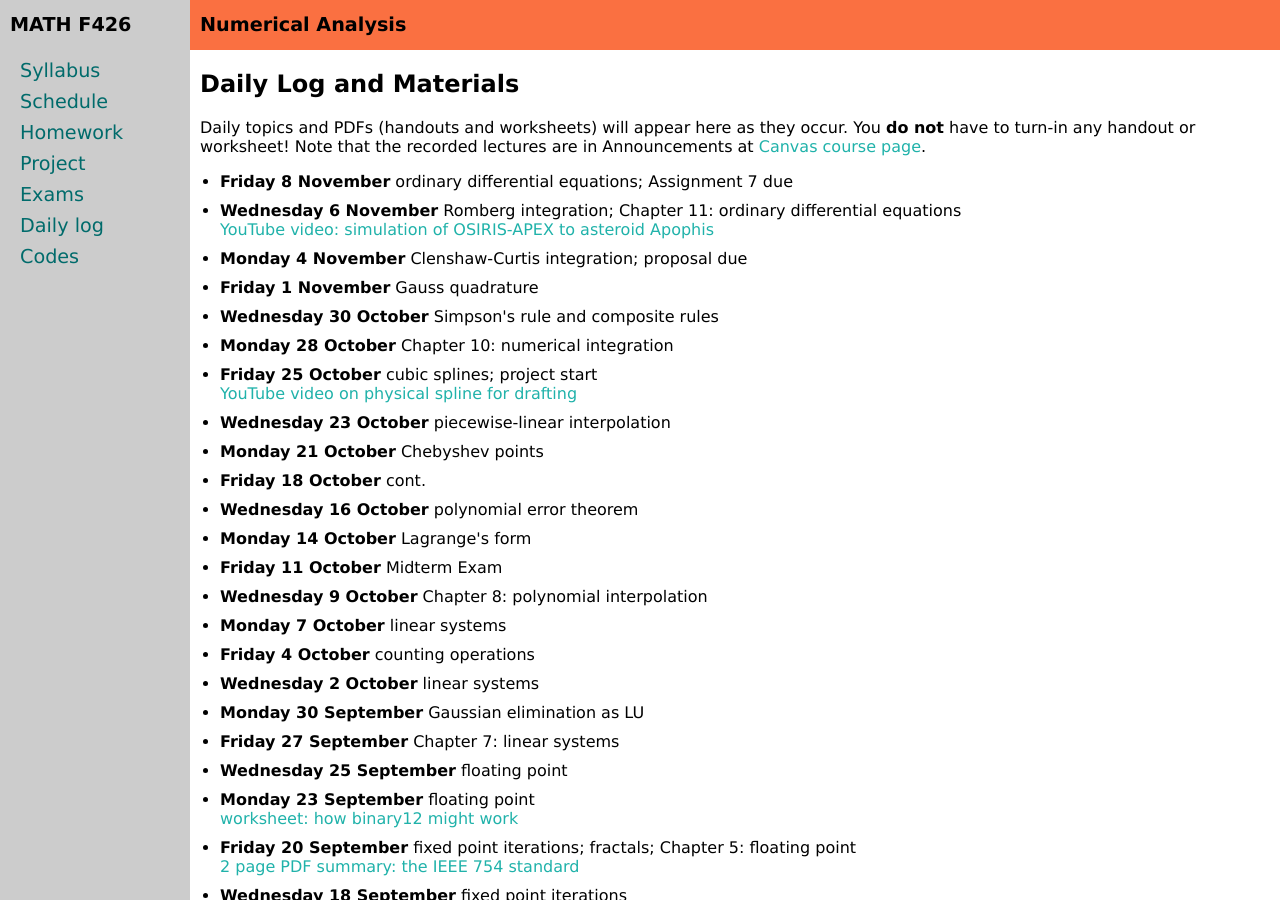
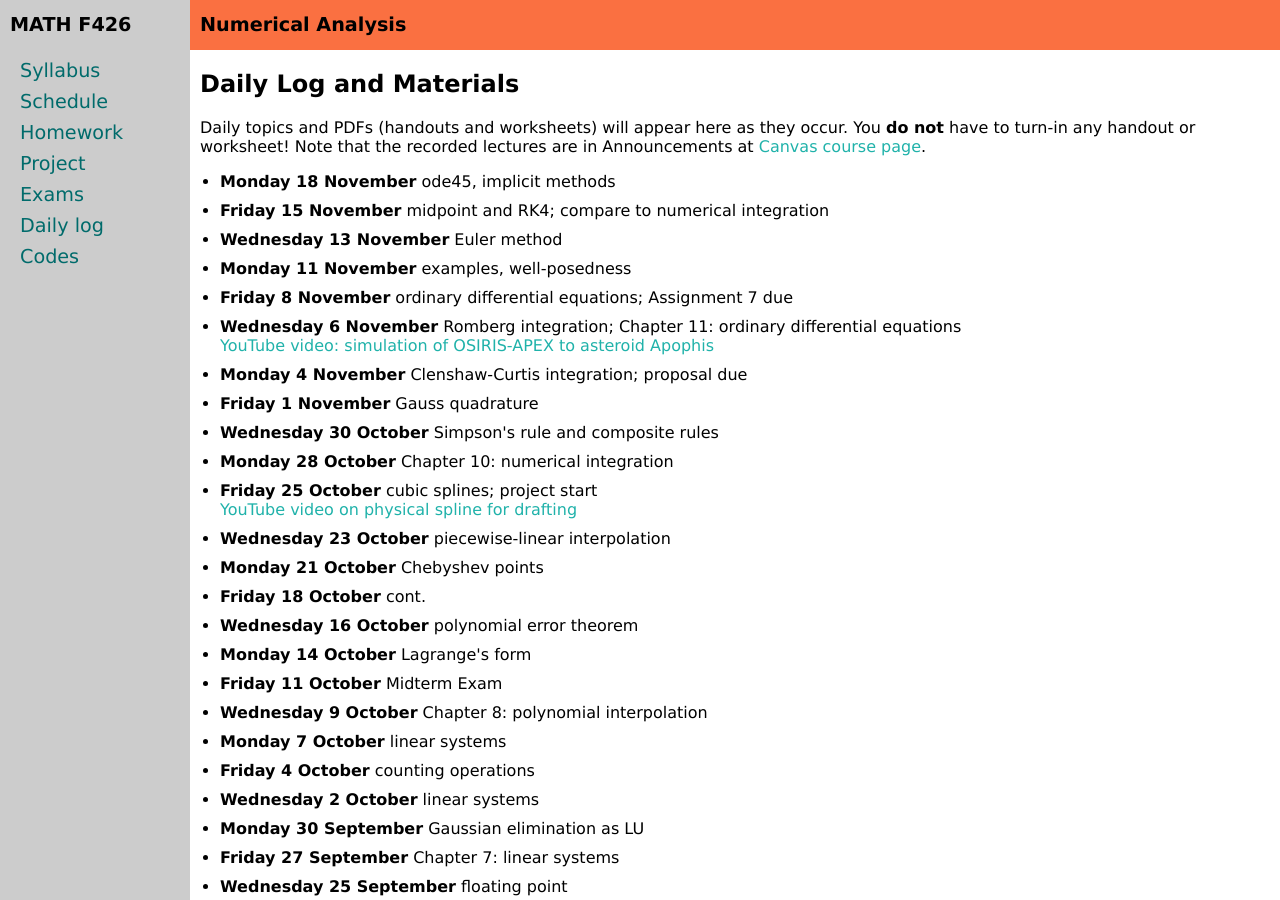
Before and after one commit to bueler/numerical, a Jekyll site: the page built from daily.md, in a window 1280 px wide and 900 px high. Built offline with Jekyll 4.4.1, drawn with Linux system fonts in a browser that asks for light colours.

Commit message:
daily log

```diff
--- a/_data/daily.yml
+++ b/_data/daily.yml
@@ -1,6 +1,14 @@
 semester: Fall 2024
 home: assets/
 daily:
+- name: Monday 18 November
+  description: ode45, implicit methods
+- name: Friday 15 November
+  description: midpoint and RK4; compare to numerical integration
+- name: Wednesday 13 November
+  description: Euler method
+- name: Monday 11 November
+  description: examples, well-posedness
 - name: Friday 8 November
   description: ordinary differential equations; Assignment 7 due
 - name: Wednesday 6 November
```
